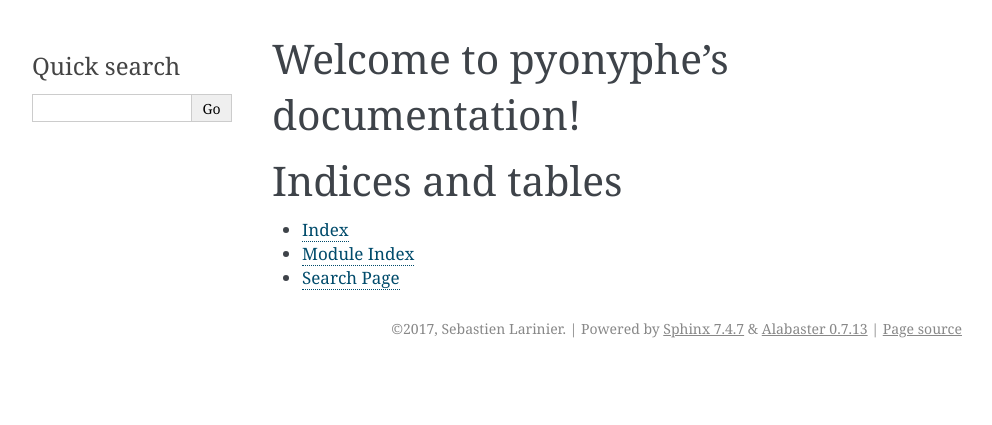
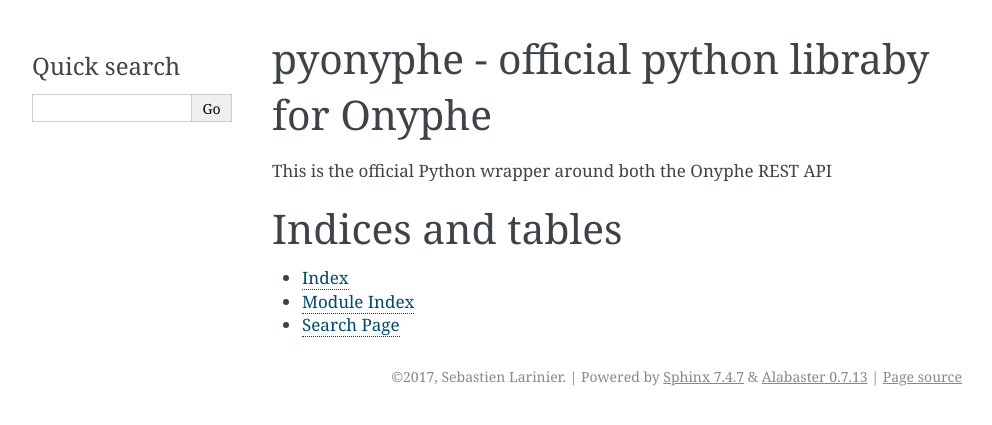
Before and after one commit to onyphe/pyonyphe, a Sphinx documentation site: the page built from docs/index.rst, in a window 1280 px wide. Shown: the top 425 px of the page, without its empty margins (148-1140 px from the left). Built offline with Sphinx 7.4.7, drawn with Linux system fonts in a browser that asks for light colours; formulas are drawn with MathJax 3.

Commit message:
change docs

```diff
--- a/docs/index.rst
+++ b/docs/index.rst
@@ -3,8 +3,10 @@
    You can adapt this file completely to your liking, but it should at least
    contain the root `toctree` directive.
 
-Welcome to pyonyphe's documentation!
+pyonyphe - official python libraby for Onyphe
 ====================================
+This is the official Python wrapper around both the Onyphe REST API
+
 
 .. toctree::
    :maxdepth: 2
```
